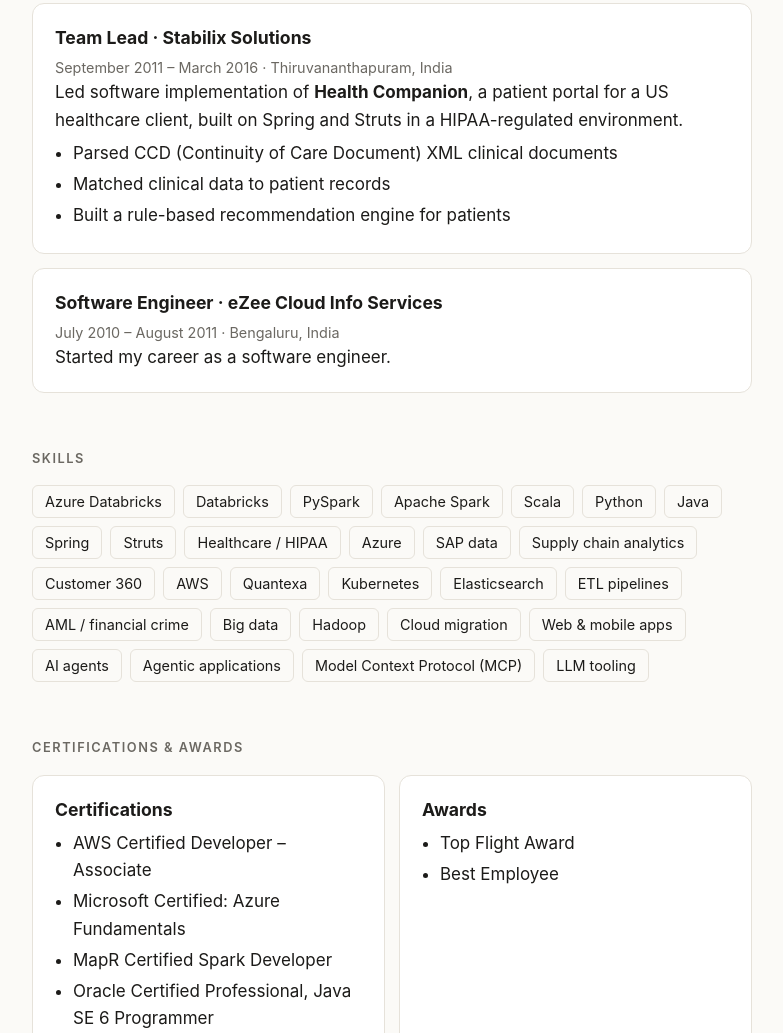
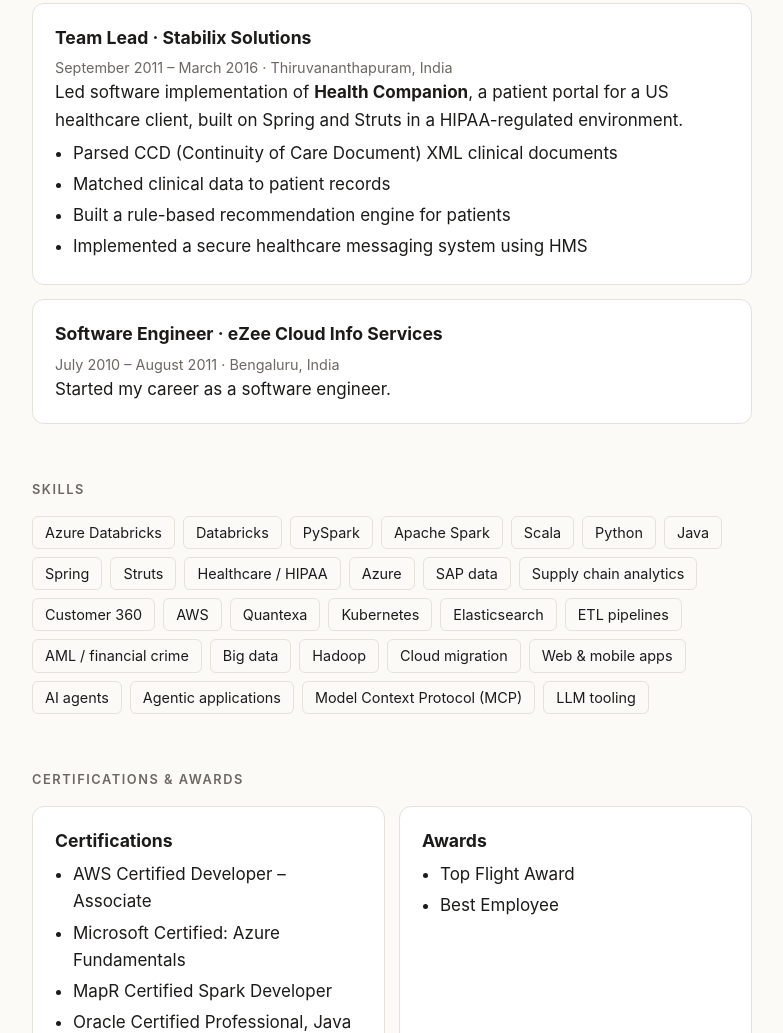
Before and after one commit to praveenthulasiram/praveenthulasiram.github.io, a plain HTML site: page index.html in a window 1280 px wide. Shown: the part 3040-4073 px from the top of the page, without its empty margins (248-1031 px from the left). Drawn offline with Linux system fonts and the light colour scheme.

Commit message:
Add secure messaging to Stabilix
Co-Authored-By: Claude Opus 5.5 <noreply@anthropic.com>
Claude-Session: https://claude.ai/code/session_01QxcoxsnC7WHNbyniXPbJBr

```diff
--- a/index.html
+++ b/index.html
@@ -128,6 +128,7 @@
         <li>Parsed CCD (Continuity of Care Document) XML clinical documents</li>
         <li>Matched clinical data to patient records</li>
         <li>Built a rule-based recommendation engine for patients</li>
+        <li>Implemented a secure healthcare messaging system using HMS</li>
       </ul>
     </div>
     <div class="card">
```
